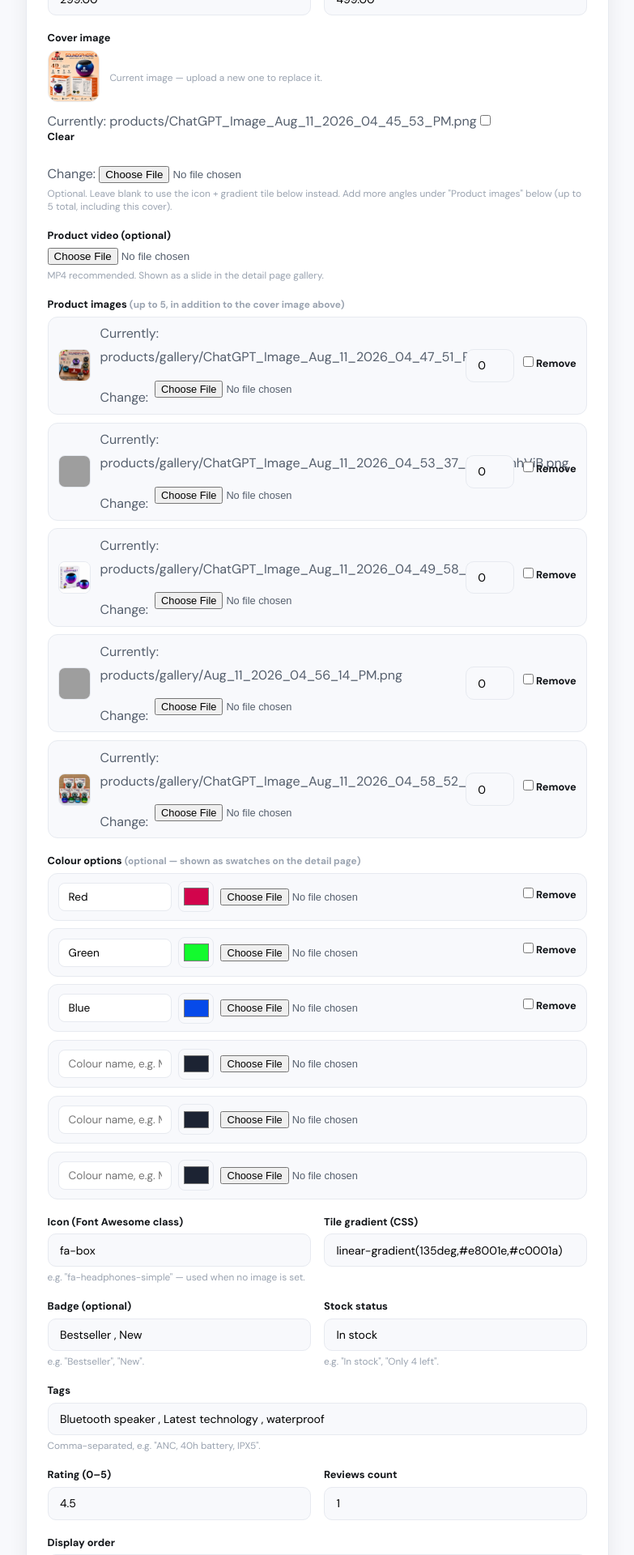
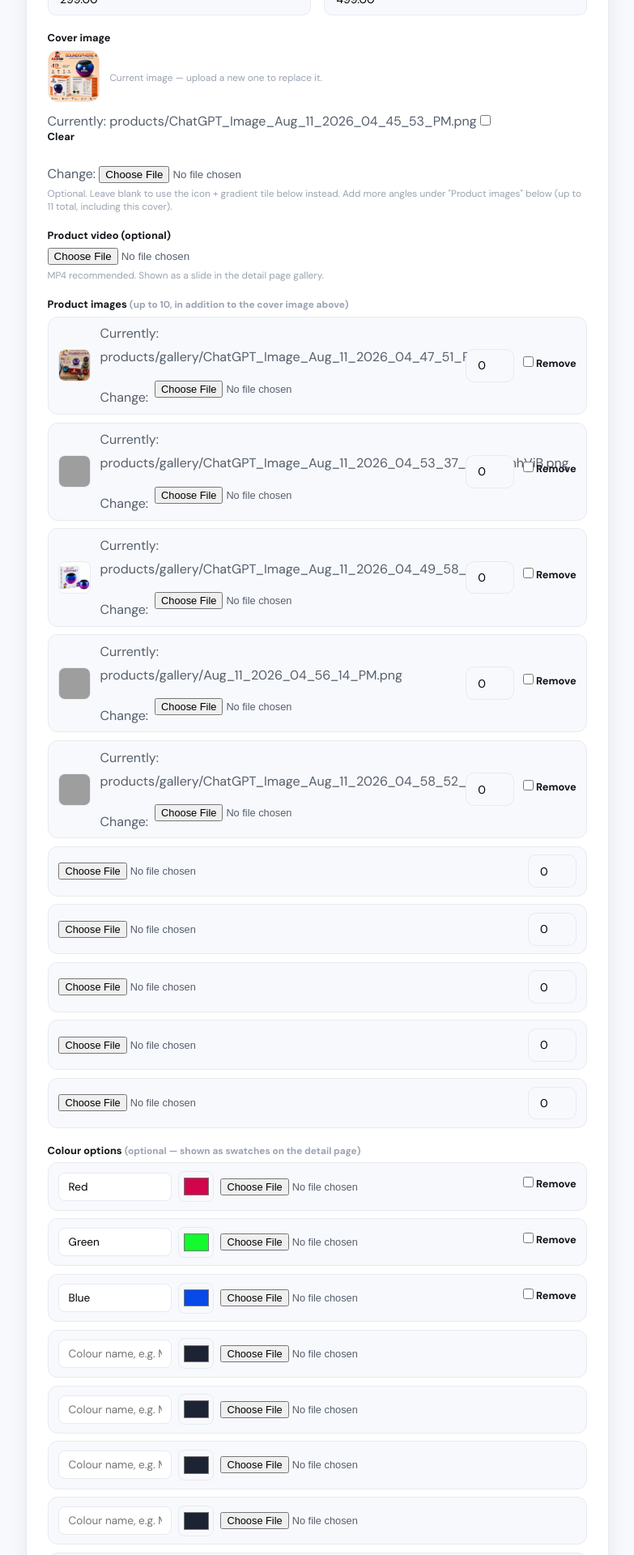
Before and after one commit to edutrellisprivatelimited-dotcom/EduTrellis, a Django app: page /store/dashboard/products/14/edit/ in a window 1280 px wide. Shown: the part 902-2822 px from the top of the page at 81% size, without its empty margins (250-1033 px from the left). Run offline with Django 5.2, Linux system fonts and the light colour scheme; a user stored in the database is signed in; data comes from the database, SQL or seed files in the repository; grey boxes are pictures that could not be loaded.

Commit message:
fix: product detail page alignment, short description, image/color limits
The MRP strikethrough was set to display:block, so on the product detail
page it wrapped onto its own line below the price — pushing the In Stock
badge (vertically centered against that now taller block) out of visual
alignment. Made it inline on the detail page only, so price/MRP/stock sit
on one baseline; the compact grid-card layout (which relies on the
stacked style) is untouched since the override is scoped to
.detail-price-row.

The product's short description never rendered on the detail page — the
full description always took priority (and silently fell back to the
short one when empty), so a filled-in short description was simply
discarded. It now shows as a tagline under the product name, with the
full description below it only when the two differ.

Raised the dashboard product form's image/colour caps (5 -> 10 extra
images, 10 -> 14 colours) so products with a lot of variants or angles
aren't blocked. Also removed one unwanted gallery image via the DB.

```diff
--- a/myapp/forms.py
+++ b/myapp/forms.py
@@ -248,13 +248,13 @@ class ProductForm(forms.ModelForm):
 ProductImageFormSet = forms.inlineformset_factory(
     Product, ProductImage,
     fields=['image', 'order'],
-    extra=5, max_num=5, validate_max=True, can_delete=True,
+    extra=8, max_num=10, validate_max=True, can_delete=True,
 )
 
 ProductColorFormSet = forms.inlineformset_factory(
     Product, ProductColor,
     fields=['name', 'hex_code', 'image', 'order'],
-    extra=3, max_num=10, validate_max=True, can_delete=True,
+    extra=6, max_num=14, validate_max=True, can_delete=True,
     widgets={
         'name': forms.TextInput(attrs={'placeholder': 'Colour name, e.g. Midnight Black'}),
         'hex_code': forms.TextInput(attrs={'type': 'color'}),
--- a/myapp/templates/dashboard/product_form.html
+++ b/myapp/templates/dashboard/product_form.html
@@ -80,7 +80,7 @@
       </div>
     {% endif %}
     {{ form.image }}
-    <div class="help">Optional. Leave blank to use the icon + gradient tile below instead. Add more angles under "Product images" below (up to 5 total, including this cover).</div>
+    <div class="help">Optional. Leave blank to use the icon + gradient tile below instead. Add more angles under "Product images" below (up to 11 total, including this cover).</div>
     {{ form.image.errors }}
   </div>
 
@@ -96,7 +96,7 @@
 
   {% if product %}
   <div class="form-group">
-    <label>Product images <span class="help" style="display:inline">(up to 5, in addition to the cover image above)</span></label>
+    <label>Product images <span class="help" style="display:inline">(up to 10, in addition to the cover image above)</span></label>
     {{ image_formset.management_form }}
     {% if image_formset.non_form_errors %}<div class="help" style="color:var(--red)">{{ image_formset.non_form_errors }}</div>{% endif %}
     <div class="gallery-rows">
```
Also changed, not shown: myapp/templates/estore.html (+6 -3 lines), media/products/gallery/ChatGPT_Image_Aug_11_2026_04_58_52_PM.png (deleted).
